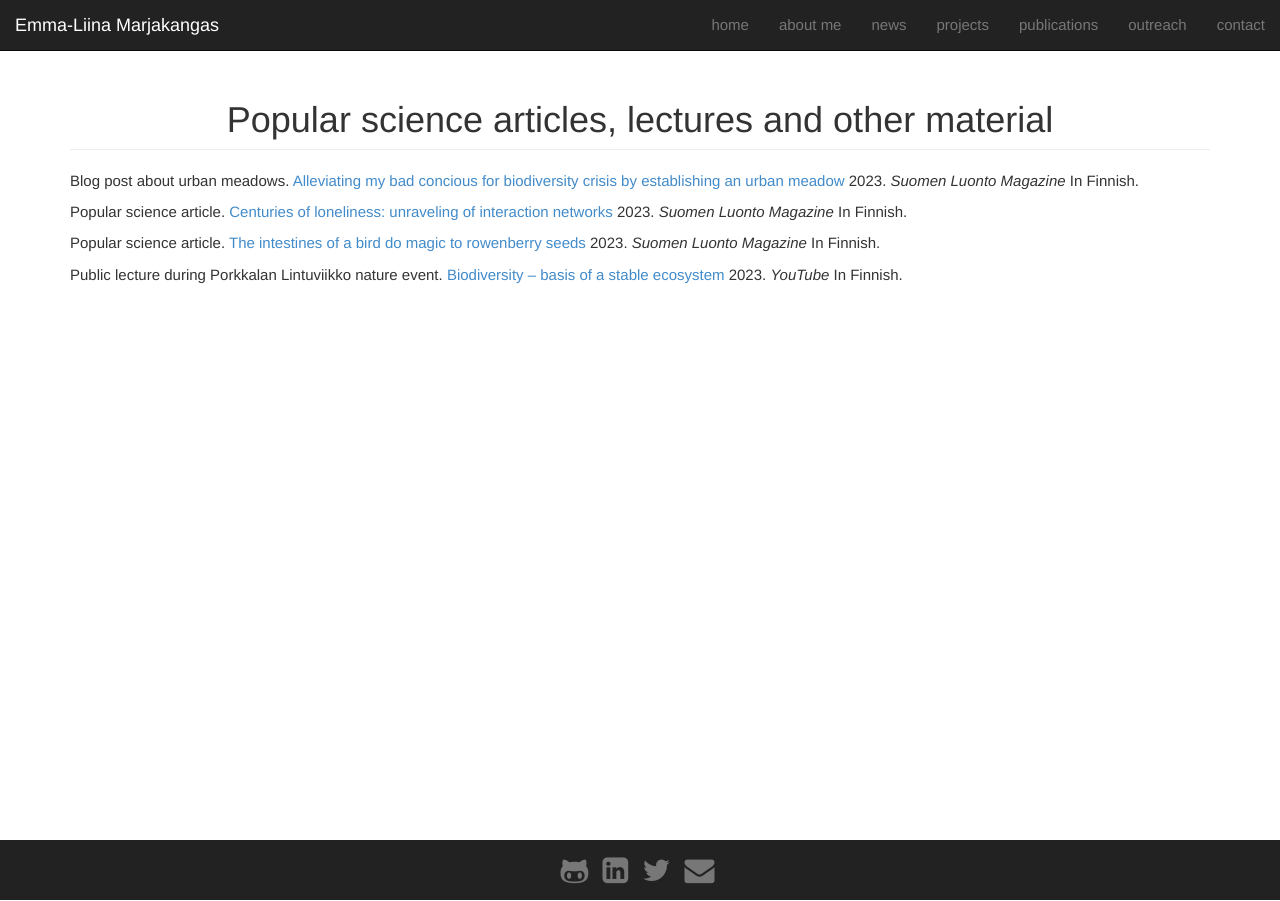
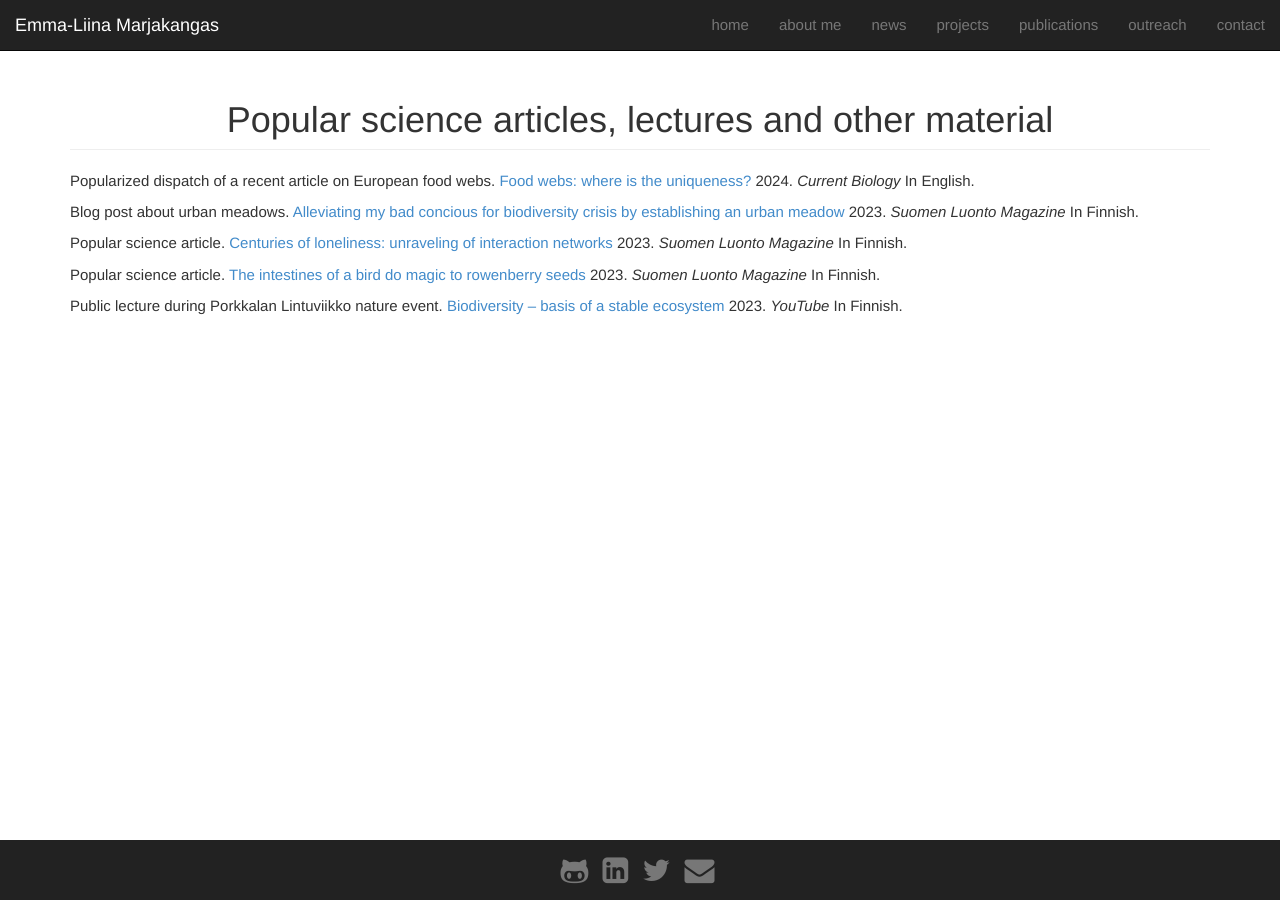
Before and after one commit to emmaliinamarjakangas/emmaliinamarjakangas.github.io, a Jekyll site: the page built from outreach/index.md, in a window 1280 px wide. Built offline with Jekyll 4.4.1, drawn with Linux system fonts in a browser that asks for light colours; nearby versions of some CDN libraries.

Commit message:
Update index.md

```diff
--- a/outreach/index.md
+++ b/outreach/index.md
@@ -5,6 +5,8 @@ group: outreach
 ---
 
 <h1 class="page-header text-center"> Popular science articles, lectures and other material </h1>
+
+Popularized dispatch of a recent article on European food webs. [Food webs: where is the uniqueness?](https://www.sciencedirect.com/science/article/pii/S0960982224000058?dgcid=author) 2024. *Current Biology* In English.
 
 Blog post about urban meadows. [Alleviating my bad concious for biodiversity crisis by establishing an urban meadow](https://suomenluonto.fi/lepyttelin-luontokatotuskaani-kukkaniitylla/) 2023. *Suomen Luonto Magazine* In Finnish.
 
```
